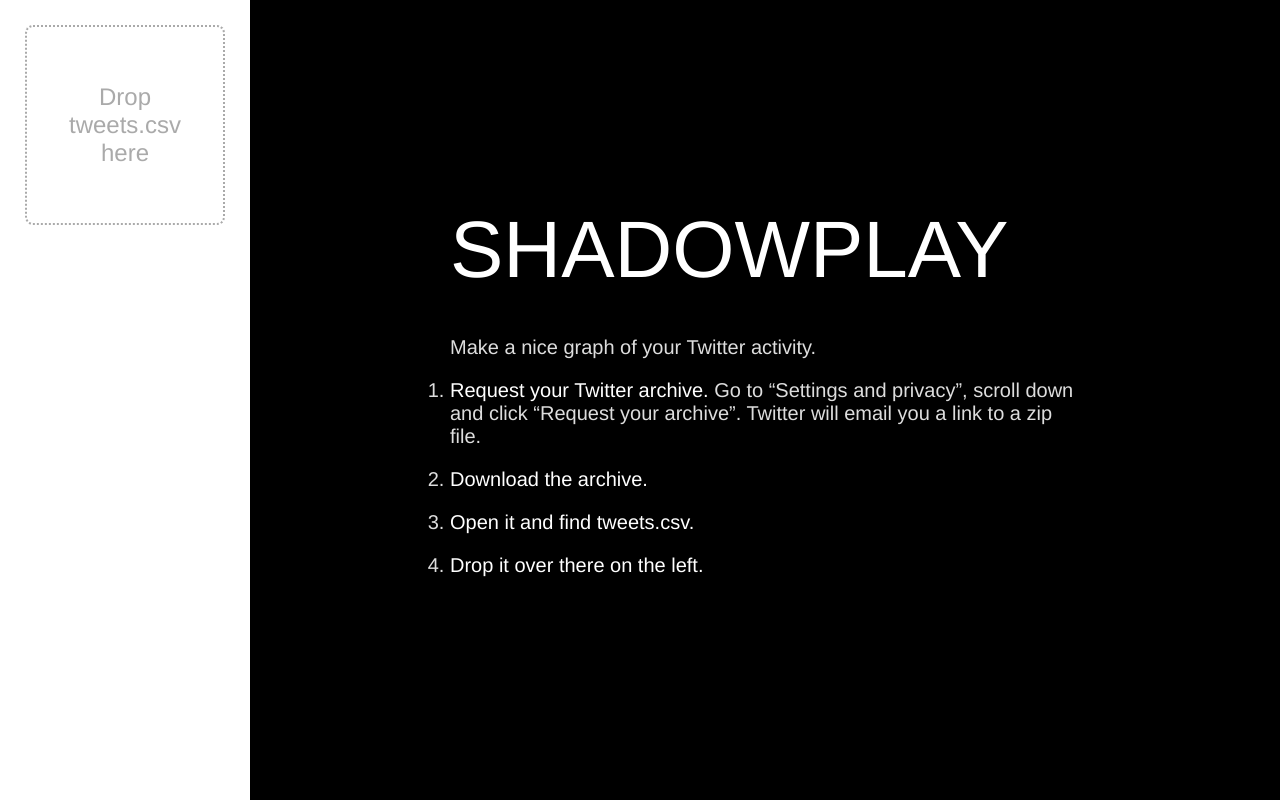
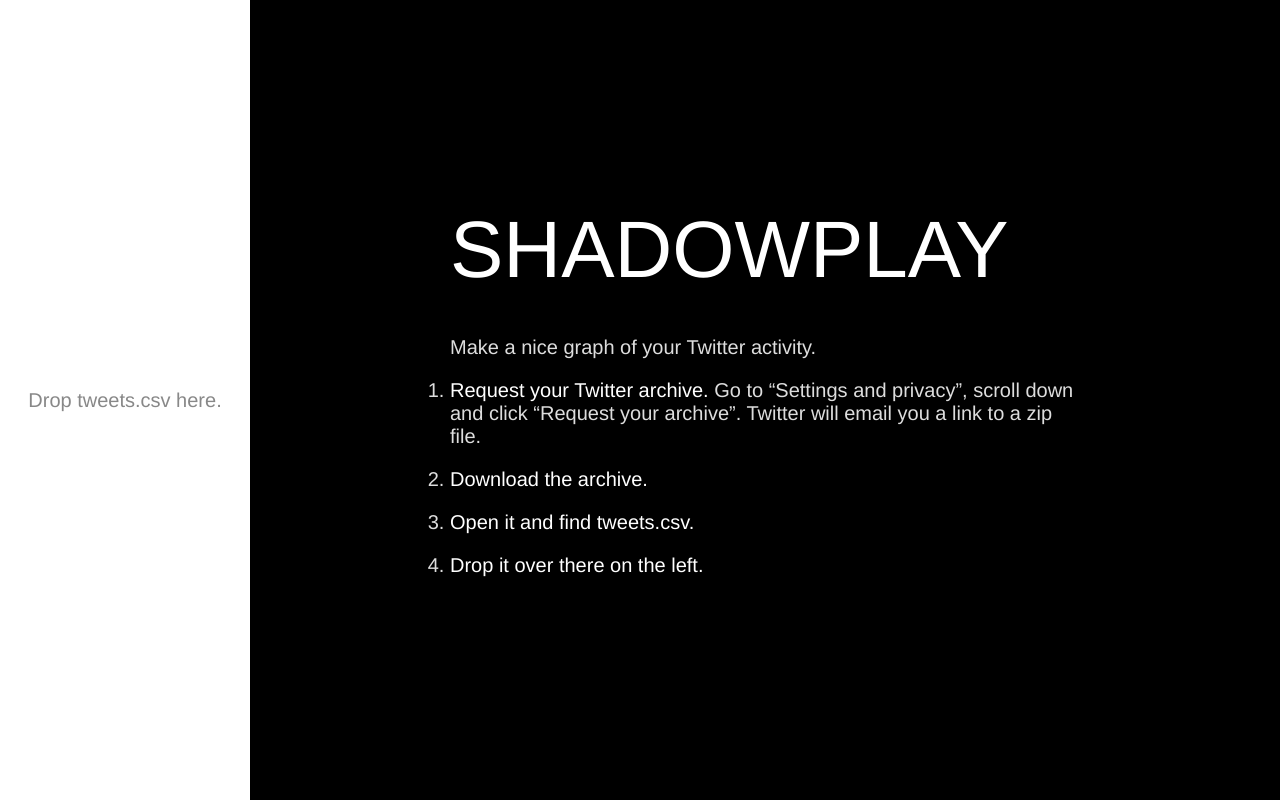
Before and after one commit to aanand/shadowplay, a React (Create React App) app: page / in a window 1280 px wide. Built offline with nearby package versions, Linux system fonts and the light colour scheme.

Commit message:
reorg UI a bit

```diff
--- a/src/App.css
+++ b/src/App.css
@@ -2,59 +2,23 @@
   display: grid;
   grid-template-columns: 250px auto;
   grid-template-rows: auto;
-  grid-template-areas: "controls chart";
-  height: 100vh;
+  grid-template-areas: "sidebar main";
+  min-height: 100vh;
 }
 
-.App-controls {
-  grid-area: controls;
+.App-sidebar {
+  grid-area: sidebar;
   background: white;
   box-shadow: 0 0 10px rgba(0, 0, 0, 0.3);
   z-index: 1;
 }
 
-.App-dropzone {
-  height: 250px;
-  display: flex;
-  align-items: center;
-  justify-content: center;
-}
-
-.App-dropzone-inner {
-  width: 200px;
-  height: 200px;
-  padding: 25px;
-  border: 2px dotted #aaa;
-  border-radius: 8px;
-  display: flex;
-  align-items: center;
-  text-align: center;
-  color: #aaa;
-  font-size: 1.5em;
-}
-
-.App-clear {
-  padding: 25px;
-  text-align: center;
-}
-
-.App-clear button {
-  background: none;
-  border: none;
-  text-decoration: underline;
-  color: #aaa;
-  cursor: pointer;
-  font-size: inherit;
-  font-weight: inherit;
-}
-
-.App-dropzone-inner-active {
-  background: #ddd;
-  border-style: solid;
+.App-main {
+  grid-area: main;
 }
 
 .App-chart {
-  grid-area: chart;
+  height: 100vh;
   overflow: hidden;
 }
 
@@ -62,46 +26,3 @@
   width: 100%;
   height: 100%;
 }
-
-.App-welcome {
-  grid-area: chart;
-  display: flex;
-  align-items: center;
-  justify-content: center;
-  background: black;
-}
-
-.App-welcome-inner {
-  color: #ddd;
-  font-size: 20px;
-  margin: 0 200px;
-}
-
-.App-welcome-inner h1 {
-  text-transform: uppercase;
-  font-weight: lighter;
-  color: white;
-  font-size: 80px;
-  margin-bottom: 40px;
-}
-
-.App-welcome-inner b {
-  font-weight: normal;
-  color: white;
-}
-
-.App-welcome-inner p,
-.App-welcome-inner li {
-  margin: 1em 0;
-}
-
-.App-loading {
-  grid-area: chart;
-  display: flex;
-  align-items: center;
-  justify-content: center;
-  background: black;
-  color: white;
-  font-size: 80px;
-  text-transform: uppercase;
-}
--- a/src/App.js
+++ b/src/App.js
@@ -1,9 +1,10 @@
 import React, { Component } from "react";
-import Dropzone from "react-dropzone";
 
+import Welcome from "./Welcome";
+import Sidebar from "./Sidebar";
 import Loader from "./Loader";
-import ControlPanel from "./ControlPanel";
 import Chart from "./Chart";
+
 import "./App.css";
 
 const localStorageKeys = ["data", "config"];
@@ -74,71 +75,29 @@
     const { loading, data, config } = this.state;
     return (
       <div className="App" style={{ backgroundColor: config.backgroundColor }}>
-        <div className="App-controls">
-          {!loading && (
-            <div>
-              {data ? (
-                <div className="App-clear">
-                  <button type="button" onClick={this.clear}>
-                    Start again
-                  </button>
-                </div>
-              ) : (
-                <div className="App-dropzone">
-                  <Dropzone
-                    className="App-dropzone-inner"
-                    activeClassName="App-dropzone-inner-active"
-                    onDrop={this.onDrop}
-                  >
-                    Drop tweets.csv here
-                  </Dropzone>
-                </div>
-              )}
+        <div className="App-sidebar">
+          <Sidebar
+            onDropFile={this.onDrop}
+            onConfigChange={this.onConfigChange}
+            onClear={this.clear}
+            loading={loading}
+            data={data}
+            config={config}
+          />
+        </div>
 
-              {data && (
-                <ControlPanel config={config} onChange={this.onConfigChange} />
-              )}
+        <div className="App-main">
+          {data ? (
+            <div className="App-chart">
+              <Chart data={data} config={config} />
             </div>
+          ) : (
+            <Welcome />
           )}
         </div>
-
-        {loading ? (
-          <div className="App-loading">Loading</div>
-        ) : data ? (
-          <div className="App-chart">
-            <Chart data={data} config={config} />
-          </div>
-        ) : (
-          <Welcome />
-        )}
       </div>
     );
   }
 }
 
-const Welcome = () => (
-  <div className="App-welcome">
-    <div className="App-welcome-inner">
-      <h1>Shadowplay</h1>
-      <p>Make a nice graph of your Twitter activity.</p>
-      <ol>
-        <li>
-          <b>Request your Twitter archive.</b> Go to “Settings and privacy”,
-          scroll down and click “Request your archive”. Twitter will email you a
-          link to a zip file.
-        </li>
-        <li>
-          <b>Download the archive.</b>
-        </li>
-        <li>
-          <b>Open it and find tweets.csv.</b>
-        </li>
-        <li>
-          <b>Drop it over there on the left.</b>
-        </li>
-      </ol>
-    </div>
-  </div>
-);
-
 export default App;
--- a/src/ColorPicker.js
+++ b/src/ColorPicker.js
@@ -25,7 +25,7 @@
         {this.state.open && (
           <div
             className="ColorPicker-picker"
-            style={{ position: "absolute", zIndex: 2, top: "-244px" }}
+            style={{ position: "absolute", zIndex: 2, top: "30px" }}
           >
             <div
               style={{
--- a/src/ControlPanel.css
+++ b/src/ControlPanel.css
@@ -1,9 +1,31 @@
 .ControlPanel {
-  margin: 25px;
+  flex: 1 auto;
+  padding: 25px;
+
+  display: flex;
+  flex-direction: column;
 }
 
-.ControlPanel label {
+.ControlPanel-config {
+  flex: 1 auto;
+}
+
+.ControlPanel-config label {
   display: block;
   margin: 25px 0 5px;
   font-size: 14px;
 }
+
+.ControlPanel-clear {
+  text-align: center;
+}
+
+.ControlPanel-clear button {
+  background: none;
+  border: none;
+  text-decoration: underline;
+  color: #888;
+  cursor: pointer;
+  font-size: inherit;
+  font-weight: inherit;
+}
--- a/src/ControlPanel.js
+++ b/src/ControlPanel.js
@@ -45,15 +45,19 @@
 
   render() {
     const {
+      onClear,
+      config: {
         hourOffset,
         hourPad,
         amplitude,
         backgroundColor,
         foregroundColor
-    } = this.props.config;
+      }
+    } = this.props;
 
     return (
       <div className="ControlPanel">
+        <div className="ControlPanel-config">
           <label>Hour offset</label>
           <Slider
             min={-12}
@@ -91,6 +95,13 @@
             onChange={this.onForegroundColorChange}
           />
         </div>
+
+        <div className="ControlPanel-clear">
+          <button type="button" onClick={onClear}>
+            Start again
+          </button>
+        </div>
+      </div>
     );
   }
 }
--- /dev/null
+++ b/src/Sidebar.css
@@ -0,0 +1,31 @@
+.Sidebar {
+  display: flex;
+  flex-direction: column;
+  min-height: 100%;
+}
+
+.Sidebar-dropzone {
+  flex: 1 auto;
+  padding: 25px;
+
+  display: flex;
+  align-items: center;
+  justify-content: center;
+  color: #888;
+  font-size: 20px;
+}
+
+.Sidebar-dropzone-active {
+  background: #ddd;
+  color: #222;
+}
+
+.Sidebar-loading {
+  flex: 1 auto;
+
+  display: flex;
+  align-items: center;
+  justify-content: center;
+  color: #888;
+  font-size: 20px;
+}
--- /dev/null
+++ b/src/Sidebar.js
@@ -0,0 +1,34 @@
+import React from "react";
+import Dropzone from "react-dropzone";
+import ControlPanel from "./ControlPanel";
+
+import "./Sidebar.css";
+
+export default ({
+  onDropFile,
+  onConfigChange,
+  onClear,
+  loading,
+  data,
+  config
+}) => (
+  <div className="Sidebar">
+    {loading ? (
+      <div className="Sidebar-loading">Loading</div>
+    ) : data ? (
+      <ControlPanel
+        config={config}
+        onChange={onConfigChange}
+        onClear={onClear}
+      />
+    ) : (
+      <Dropzone
+        className="Sidebar-dropzone"
+        activeClassName="Sidebar-dropzone-active"
+        onDrop={onDropFile}
+      >
+        Drop tweets.csv here.
+      </Dropzone>
+    )}
+  </div>
+);
--- /dev/null
+++ b/src/Welcome.css
@@ -0,0 +1,31 @@
+.Welcome {
+  display: flex;
+  height: 100%;
+  align-items: center;
+  justify-content: center;
+  background: black;
+}
+
+.Welcome-inner {
+  color: #ddd;
+  font-size: 20px;
+  margin: 0 200px;
+}
+
+.Welcome-inner h1 {
+  text-transform: uppercase;
+  font-weight: lighter;
+  color: white;
+  font-size: 80px;
+  margin-bottom: 40px;
+}
+
+.Welcome-inner b {
+  font-weight: normal;
+  color: white;
+}
+
+.Welcome-inner p,
+.Welcome-inner li {
+  margin: 1em 0;
+}
--- /dev/null
+++ b/src/Welcome.js
@@ -0,0 +1,28 @@
+import React from "react";
+
+import "./Welcome.css";
+
+export default () => (
+  <div className="Welcome">
+    <div className="Welcome-inner">
+      <h1>Shadowplay</h1>
+      <p>Make a nice graph of your Twitter activity.</p>
+      <ol>
+        <li>
+          <b>Request your Twitter archive.</b> Go to “Settings and privacy”,
+          scroll down and click “Request your archive”. Twitter will email you a
+          link to a zip file.
+        </li>
+        <li>
+          <b>Download the archive.</b>
+        </li>
+        <li>
+          <b>Open it and find tweets.csv.</b>
+        </li>
+        <li>
+          <b>Drop it over there on the left.</b>
+        </li>
+      </ol>
+    </div>
+  </div>
+);
```
Lines whose indentation alone changed are shown as unchanged.
